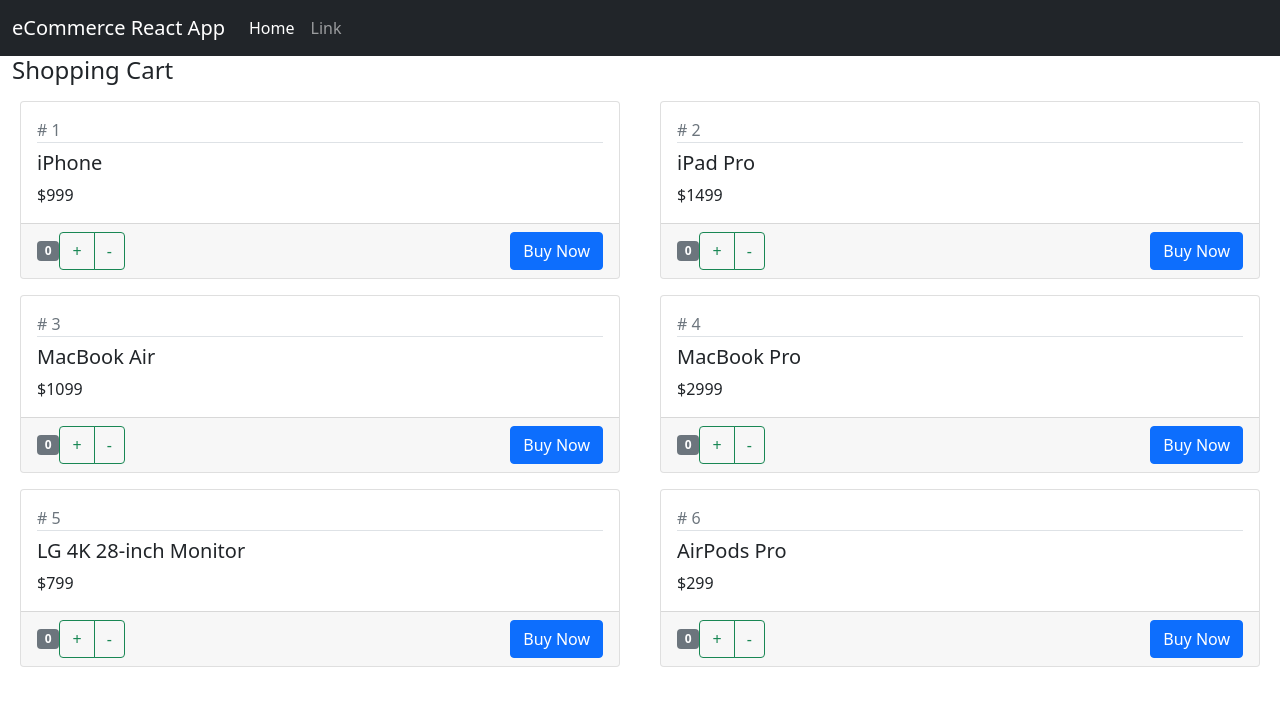
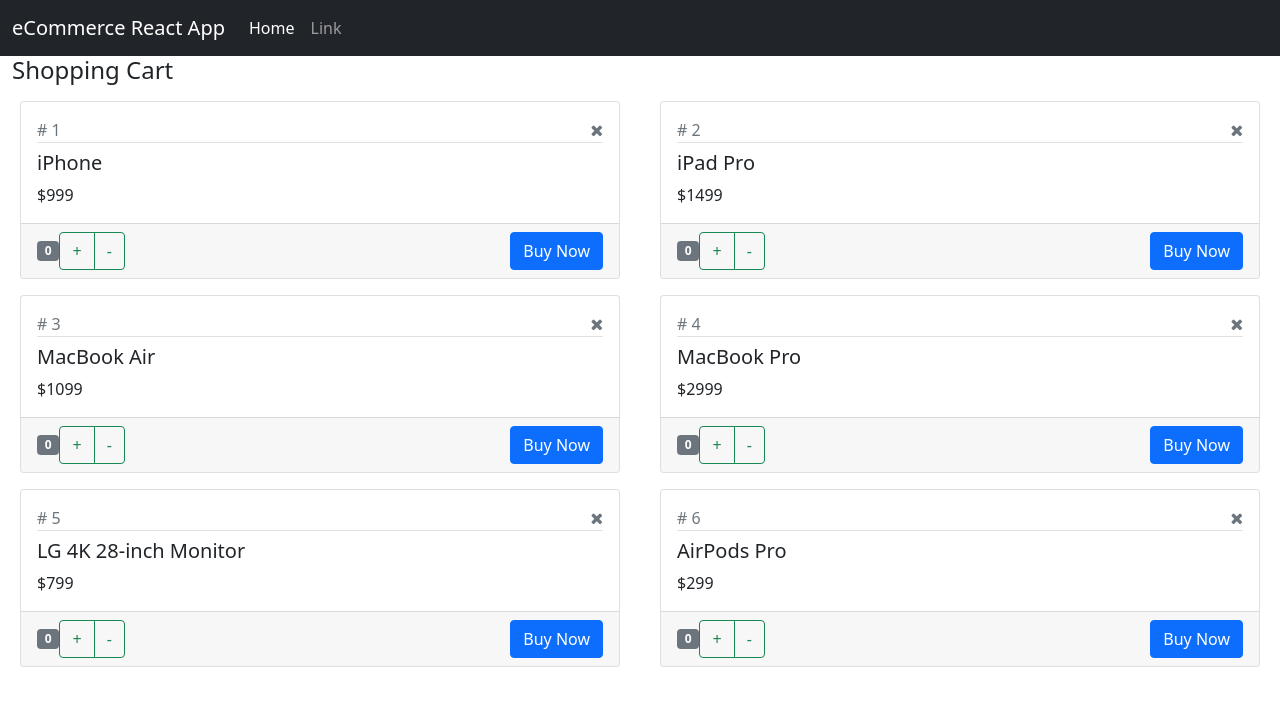
Before and after one commit to timrager/react_ecomm, a React (Create React App) app: page / in a window 1280 px wide. Shown: the top 706 px of the page. Built offline with nearby package versions, Linux system fonts and the light colour scheme.

Commit message:
added a delete method

```diff
--- a/package.json
+++ b/package.json
@@ -7,6 +7,7 @@
     "@testing-library/react": "^11.1.0",
     "@testing-library/user-event": "^12.1.10",
     "bootstrap": "^5.1.3",
+    "font-awesome": "^4.7.0",
     "jquery": "^3.6.0",
     "popper.js": "^1.16.1",
     "react": "^17.0.2",
--- a/src/App.jsx
+++ b/src/App.jsx
@@ -1,6 +1,5 @@
 import React, { Component } from 'react';
 import NavBar from './NavBar';
-import CustomersList from './CustomersList';
 import ShoppingCart from './ShoppingCart';
 
 class App extends Component {
--- a/src/Product.jsx
+++ b/src/Product.jsx
@@ -11,7 +11,12 @@
             <div className="col-md-6">
                 <div className="card m-2">
                     <div className="card-body">
-                        <div className="text-muted"># {this.state.product.id}</div>
+                        <div className="text-muted"># {this.state.product.id}
+                            <span className="float-end hand-icon"
+                                onClick={() => { this.props.onDelete(this.state.product) }}>
+                                <i className="fa fa-times" />
+                            </span>
+                        </div>
                         <h5 className="pt-2 border-top">{this.state.product.productName}</h5>
                         <div>${this.state.product.price}</div>
                     </div>
--- a/src/ShoppingCart.jsx
+++ b/src/ShoppingCart.jsx
@@ -52,7 +52,7 @@
                 <div className="row">
                     {this.state.products.map( (product) => {
                         return (
-                            <Product key={product.id} product={product} onIncrement={this.handleIncrement} onDecrement={this.handleDecrement}>
+                            <Product key={product.id} product={product} onIncrement={this.handleIncrement} onDecrement={this.handleDecrement} onDelete={this.handleDelete}>
                                 <button className="btn btn-primary">Buy Now</button>
                             </Product>
                         )
@@ -81,6 +81,19 @@
         this.setState({products: allProducts})
     }
 
+    handleDelete = (product) => {
+        let allProducts = [...this.state.products];
+        let index = allProducts.indexOf(product);
+
+        if (window.confirm("Are you sure?")) {
+
+            allProducts.splice(index, 1);
+
+            this.setState({ products: allProducts });
+
+        }
+    }
+
 }
 
 export default ShoppingCart;
--- a/src/index.js
+++ b/src/index.js
@@ -5,6 +5,7 @@
 import "bootstrap/dist/js/bootstrap";
 import "bootstrap/dist/css/bootstrap.css";
 import "./index.css";
+import "font-awesome/css/font-awesome.css";
 
 import App from './App';
 
```
Also changed, not shown: 2 other files (tests, documents, lock files or other folders).
